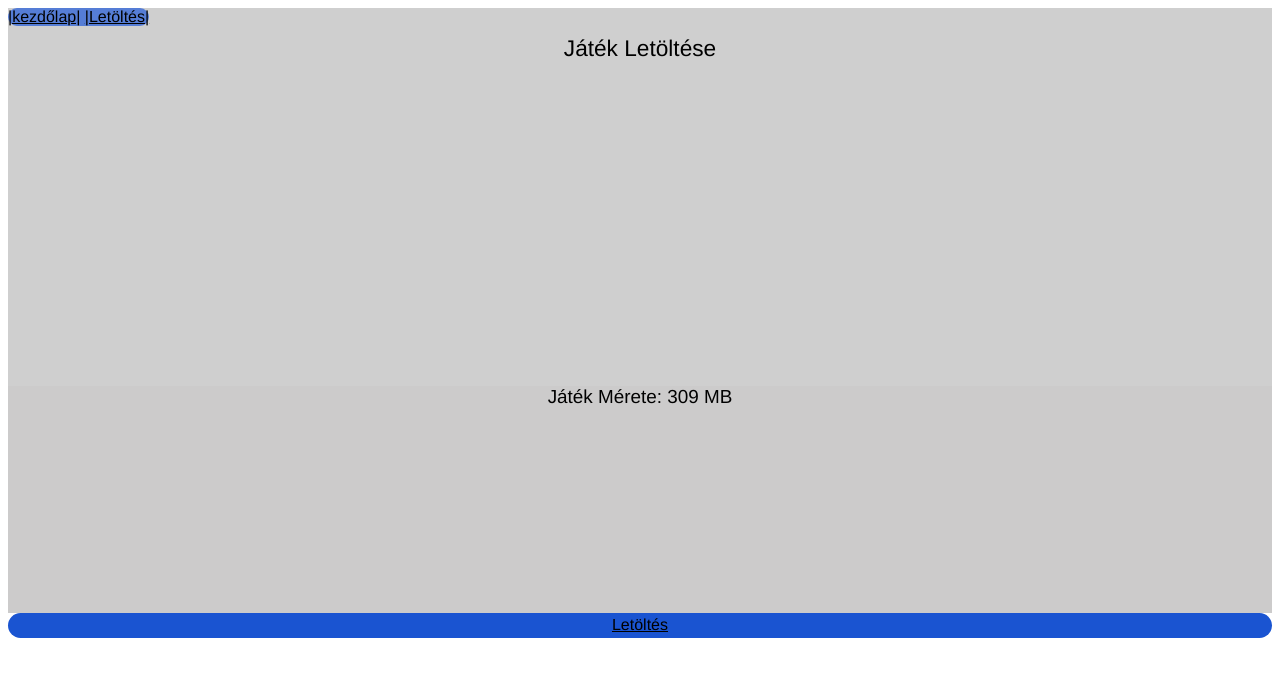
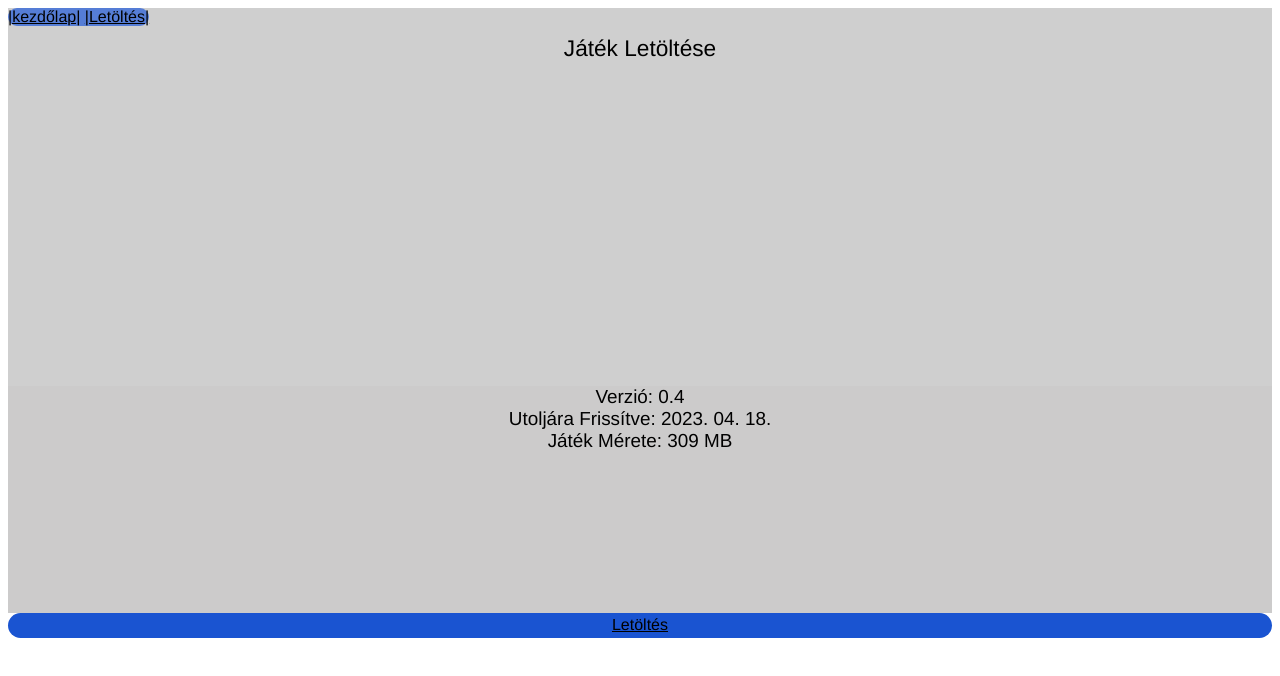
Before and after one commit to NetByOfficial/GrannyByUZX, a plain HTML site: page HTML/letoltes.html in a window 1280 px wide. Drawn offline with Linux system fonts and the light colour scheme.

Commit message:
Update letoltes.html

```diff
--- a/HTML/letoltes.html
+++ b/HTML/letoltes.html
@@ -20,6 +20,10 @@
     </div>
 
     <div class="leiras">
+        Verzió: 0.4
+        <br>
+        Utoljára Frissítve: 2023. 04. 18.
+        <br>
         Játék Mérete: 309 MB
     </div>
 
```
